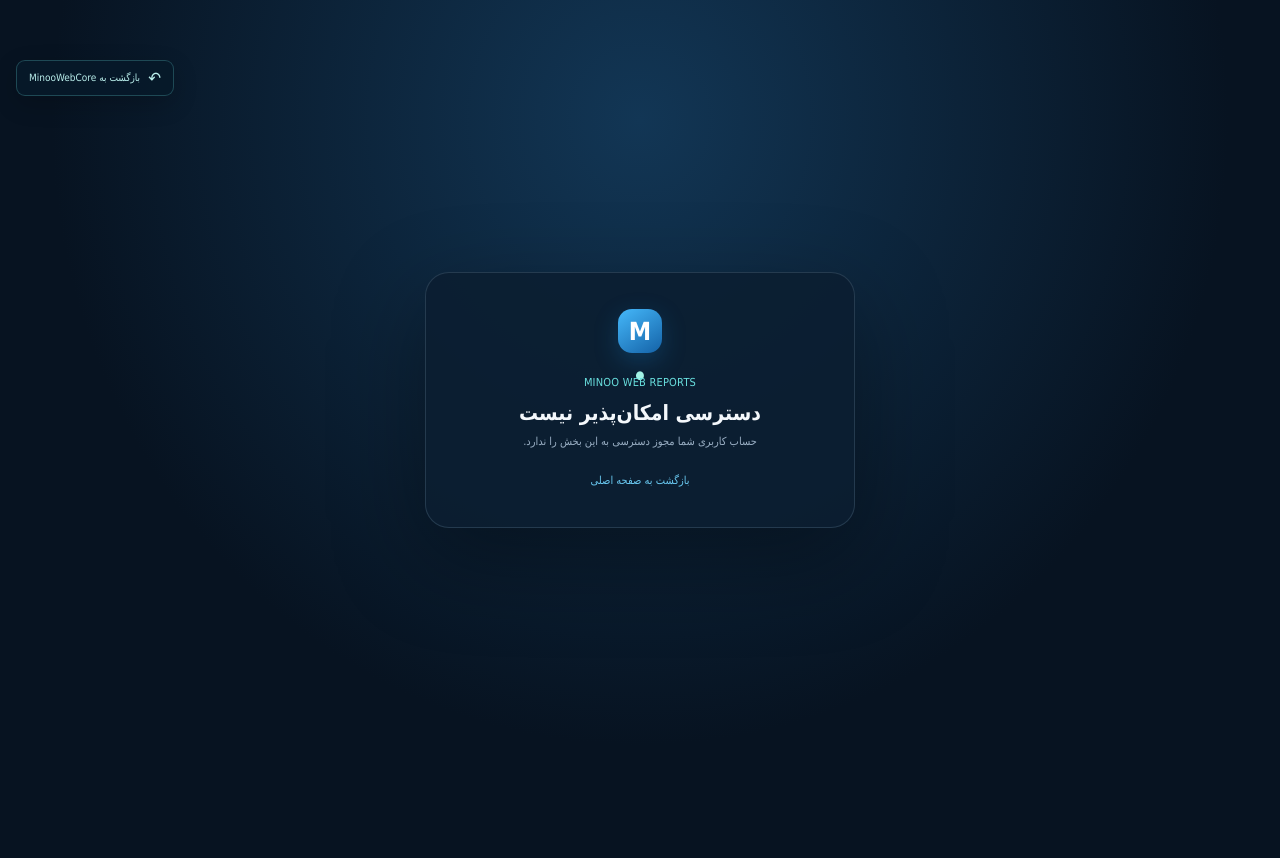
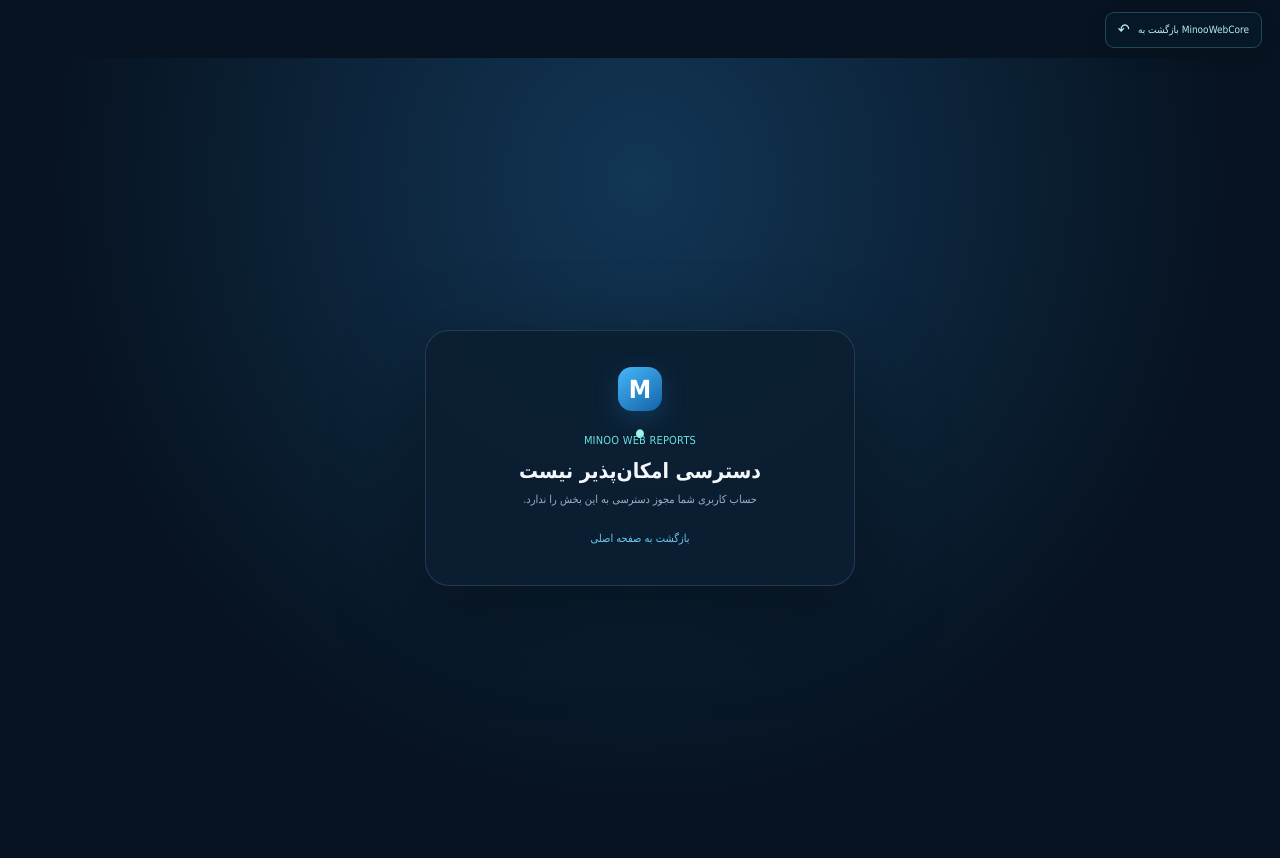
Before and after one commit to AliAgha2242/MinooWebReports, an ASP.NET Core app: page /Account/AccessDenied in a window 1280 px wide. Before the commit the page ends 528 px from the top, so only its background shows below. Run offline with ASP.NET Core 8, Linux system fonts and the light colour scheme; some libraries are stand-ins or nearby versions.

Commit message:
Prevent navigation buttons overlapping page content

```diff
--- a/wwwroot/css/site.css
+++ b/wwwroot/css/site.css
@@ -359,26 +359,28 @@ h1 { font-size: 21px; line-height: 1.4; text-align: center; margin: 0; font-weig
 }
 
 
-/* Global sign-out action for authenticated pages */
-.global-logout-form { position: fixed; z-index: 1000; top: 16px; left: 18px; margin: 0; }
-.global-logout-button { display: inline-flex; align-items: center; justify-content: center; gap: 8px; min-height: 36px; padding: 0 13px; border: 1px solid rgba(255,140,140,.28); border-radius: 10px; color: #ffc0c0; background: rgba(10,25,40,.88); box-shadow: 0 6px 20px rgba(0,0,0,.18); backdrop-filter: blur(10px); cursor: pointer; font: inherit; font-size: 11px; transition: border-color .2s, background .2s, color .2s; }
-.global-logout-button:hover { border-color: rgba(255,140,140,.65); color: #fff; background: rgba(119,39,48,.88); }
-.global-logout-button span:first-child { font-size: 17px; line-height: 1; }
-@media (max-width: 560px) { .global-logout-form { top: 10px; left: 10px; } .global-logout-button { min-height: 32px; padding: 0 10px; font-size: 10px; } }
-
-
-/* Readable Persian system font stack and persistent navigation to the parent portal */
-.global-core-link {
-  position: fixed; top: 60px; left: 16px; z-index: 9998;
-  display: inline-flex; align-items: center; gap: 8px;
-  min-height: 36px; padding: 0 12px;
-  border: 1px solid rgba(105,224,223,.24); border-radius: 9px;
-  color: #b9eeeb; background: rgba(7,25,42,.92);
-  box-shadow: 0 8px 24px rgba(0,0,0,.18);
-  font-size: 10px; transition: background .18s,border-color .18s,color .18s;
+/* Navigation actions stay in document flow and never cover page content. */
+.global-nav-actions {
+  position:relative; z-index:20; display:flex; align-items:center; justify-content:flex-end;
+  flex-wrap:wrap; gap:8px; width:min(100% - 36px, 1480px);
+  margin:0 auto 10px; padding:12px 0 0; direction:ltr;
 }
-.global-core-link:hover { color: #fff; background: rgba(34,126,147,.24); border-color: rgba(105,224,223,.55); }
-.global-core-link span:first-child { font-size: 17px; line-height: 1; }
+.global-logout-form { position:static; display:inline-flex; margin:0; }
+.global-logout-button,.global-core-link {
+  position:static; display:inline-flex; align-items:center; justify-content:center; gap:8px;
+  min-height:36px; padding:0 12px; border:1px solid rgba(105,224,223,.24);
+  border-radius:9px; color:#b9eeeb; background:rgba(7,25,42,.92);
+  box-shadow:0 6px 20px rgba(0,0,0,.14); font:inherit; font-size:10px;
+  text-decoration:none; transition:background .18s,border-color .18s,color .18s;
+}
+.global-logout-button { border-color:rgba(255,140,140,.28); color:#ffc0c0; cursor:pointer; }
+.global-logout-button:hover { border-color:rgba(255,140,140,.65); color:#fff; background:rgba(119,39,48,.88); }
+.global-core-link:hover { color:#fff; background:rgba(34,126,147,.24); border-color:rgba(105,224,223,.55); }
+.global-nav-actions span:first-child { font-size:16px; line-height:1; }
+@media(max-width:560px) {
+  .global-nav-actions { width:calc(100% - 20px); gap:6px; padding-top:8px; margin-bottom:8px; }
+  .global-logout-button,.global-core-link { min-height:32px; padding:0 9px; font-size:9px; }
+}
 .reports-connection-search {
   width: 100%; min-height: 40px; margin: 12px 0;
   padding: 0 12px; border: 1px solid rgba(153,190,219,.2);
```
